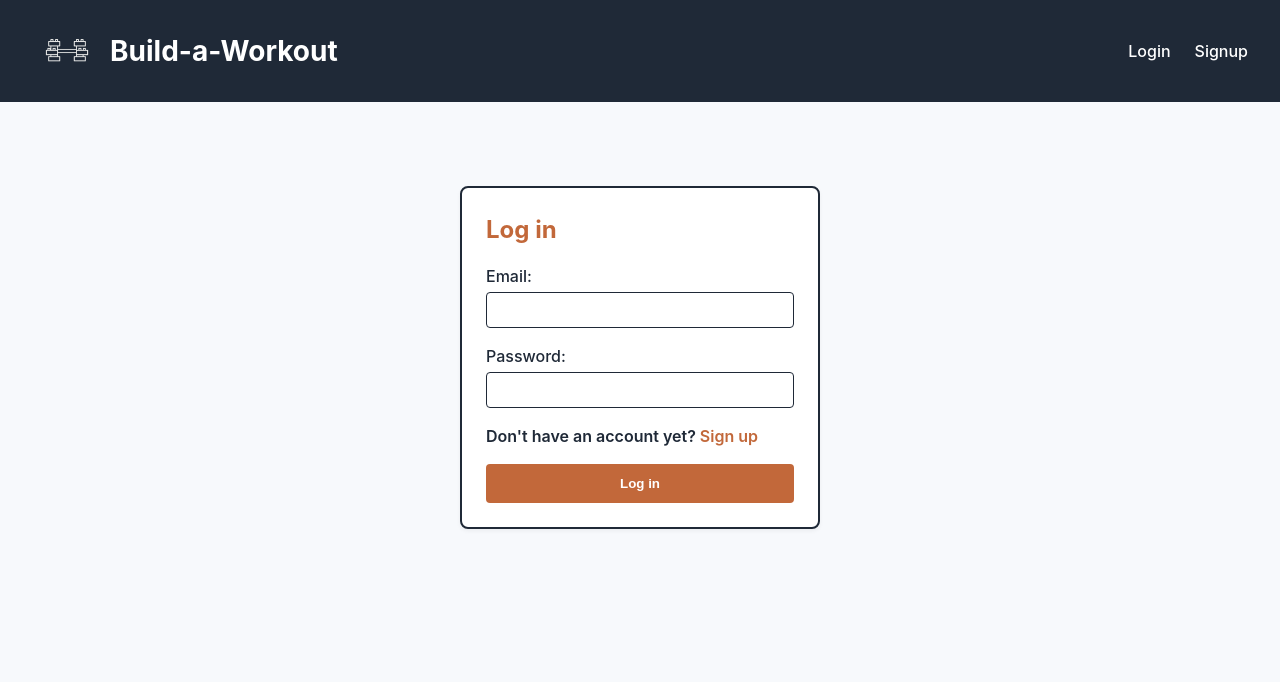
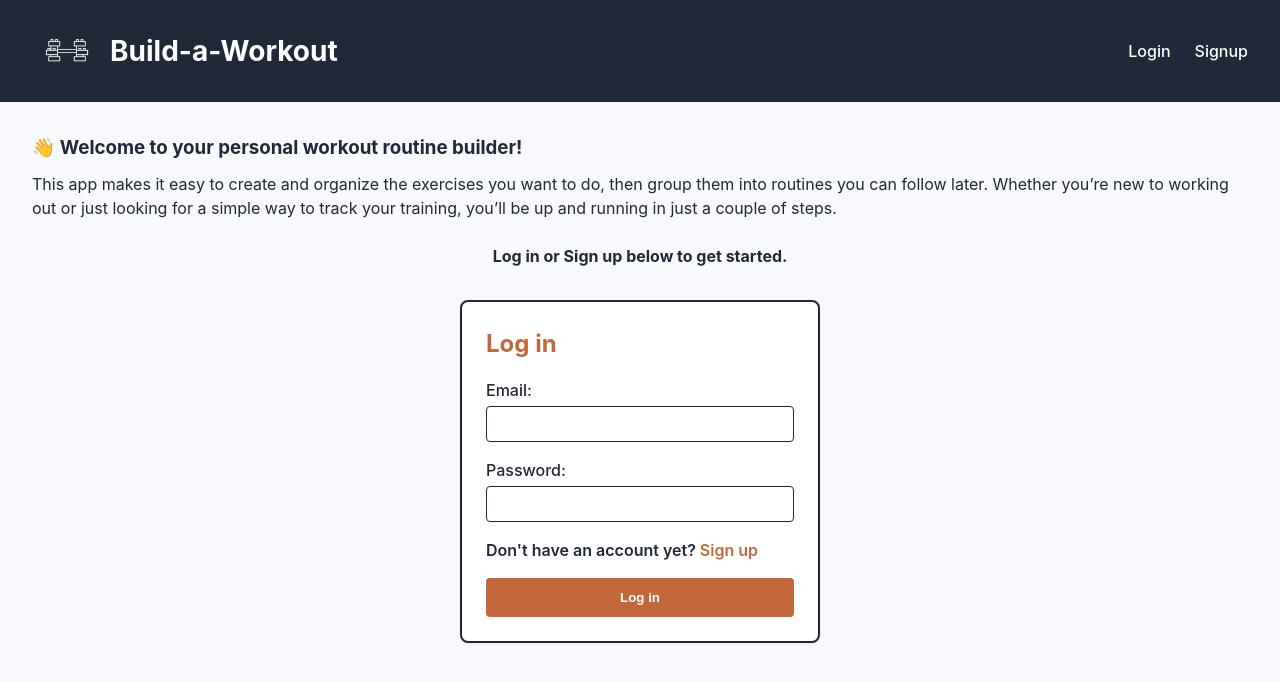
Before and after one commit to amylmilewski/build-a-workout-2, a React (Vite) app in the folder frontend/: page /login in a window 1280 px wide. Shown: the top 682 px of the page. Built offline with nearby package versions, Linux system fonts and the light colour scheme; no server answers.

Commit message:
Editing Login/Signup page

```diff
--- a/frontend/src/index.css
+++ b/frontend/src/index.css
@@ -97,7 +97,7 @@ main {
 main.getting-started {
   display: flex;
   flex-direction: column;
-  gap: 3rem; /* space between sections */
+  /* gap: 3rem; space between sections */
   padding: 2rem;
 }
 
@@ -153,6 +153,11 @@ main.getting-started {
   height: auto;
   border-radius: 8px;
   box-shadow: 0 4px 10px rgba(0,0,0,0.15);
+}
+
+.getting-started h4 {
+  text-align: center;
+  margin-top: 1.5rem;
 }
 
 @media (max-width: 768px) {
@@ -278,8 +283,8 @@ input.error {
 /* Login screen matches card styling */
 .login-container {
   max-width: 400px;
-  margin: 4rem auto;
-  padding: 20px;
+  margin: 0 auto;
+  padding: 0 20px 20px;
   border-radius: 4px;
 }
 
--- a/frontend/src/pages/Login.jsx
+++ b/frontend/src/pages/Login.jsx
@@ -17,6 +17,14 @@ export default function Login () {
     return (
         <>
             <Navbar />
+            <main className='getting-started'>
+            <section className="full-width">
+                {/* <h1>Getting Started</h1><br/> */}
+                <h3>👋 Welcome to your personal workout routine builder!</h3>
+                <p>This app makes it easy to create and organize the exercises you want to do, then group them into routines you can follow later. Whether you’re new to working out or just looking for a simple way to track your training, you’ll be up and running in just a couple of steps.</p>
+                <h4>Log in or Sign up below to get started.</h4>
+            </section>
+            </main>
             <div className="login-container">
                 <form className="form-panel" onSubmit={handleSubmit}>
                     <h1>Log in</h1>
--- a/frontend/src/pages/Signup.jsx
+++ b/frontend/src/pages/Signup.jsx
@@ -17,6 +17,14 @@ export default function Signup () {
     return (
         <>
             <Navbar />
+            <main className='getting-started'>
+            <section className="full-width">
+                {/* <h1>Getting Started</h1><br/> */}
+                <h3>👋 Welcome to your personal workout routine builder!</h3>
+                <p>This app makes it easy to create and organize the exercises you want to do, then group them into routines you can follow later. Whether you’re new to working out or just looking for a simple way to track your training, you’ll be up and running in just a couple of steps.</p>
+                <h4>Log in or Sign up below to get started.</h4>
+            </section>
+            </main>
             <div className="login-container">
                 <form className="form-panel" onSubmit={handleSubmit}>
                     <h1>Sign Up</h1>
```
